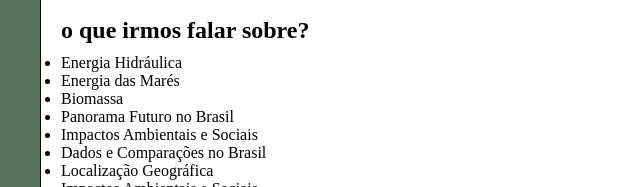
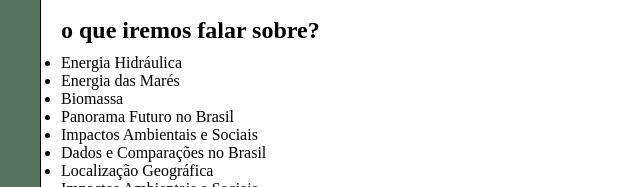
Before and after one commit to FlavioGomesSoares2007/apresenta-trabalho-de-geografia, a plain HTML site: page abertura/index.html in a window 1280 px wide. Shown: the part 338-525 px from the top of the page, 0-640 px from the left. Drawn offline with Linux system fonts and the light colour scheme.

Commit message:
eesqueci o é

```diff
--- a/abertura/index.html
+++ b/abertura/index.html
@@ -54,7 +54,7 @@
         </div>
         <div>
             <h2>
-                    o que irmos falar sobre?
+                    o que iremos falar sobre?
             </h2>
             <ul>
                 <li>
```
